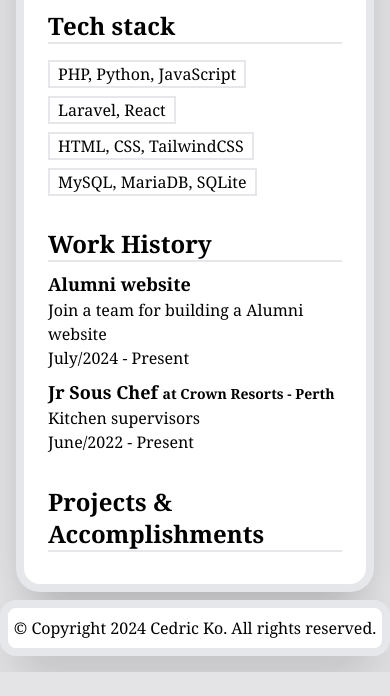
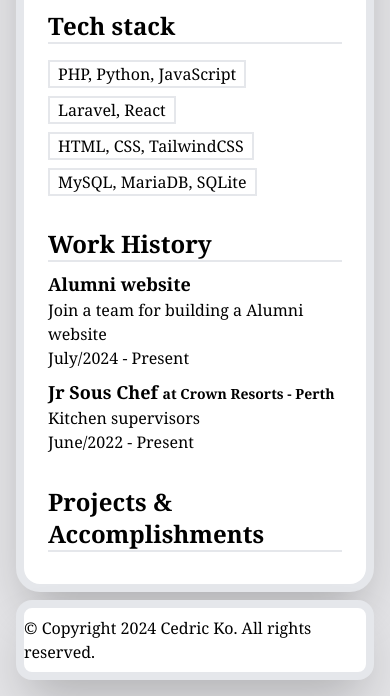
Before and after one commit to yacmov/resume-website, a website: page index.html in a window 390 px wide. Shown: the part 1184-1880 px from the top of the page. Before the commit the page ends 1856 px from the top, so only its background shows below. Drawn offline with Linux system fonts and the light colour scheme.

Commit message:
chore: adjust footer section

```diff
--- a/index.html
+++ b/index.html
@@ -104,7 +104,8 @@
     </section>
   </main>
   <footer class="">
-    <section class="flex mt-2 justify-center max-w-screen-sm mx-auto">
+    <section class="min-w-80 mx-4 max-w-screen-sm md:mx-auto mt-2">
+      <!-- min-w-80 mx-4 max-w-screen-sm md:mx-auto border-8 px-6 bg-white rounded-3xl shadow-2xl mt-4 -->
       <div class="mb-4 flex justify-center border-8 rounded-2xl py-2 mx-auto flex-grow bg-white shadow-2xl">
         &copy Copyright 2024 Cedric Ko. All rights reserved.
       </div>
```
Also changed, not shown: assets/css/site.css.
